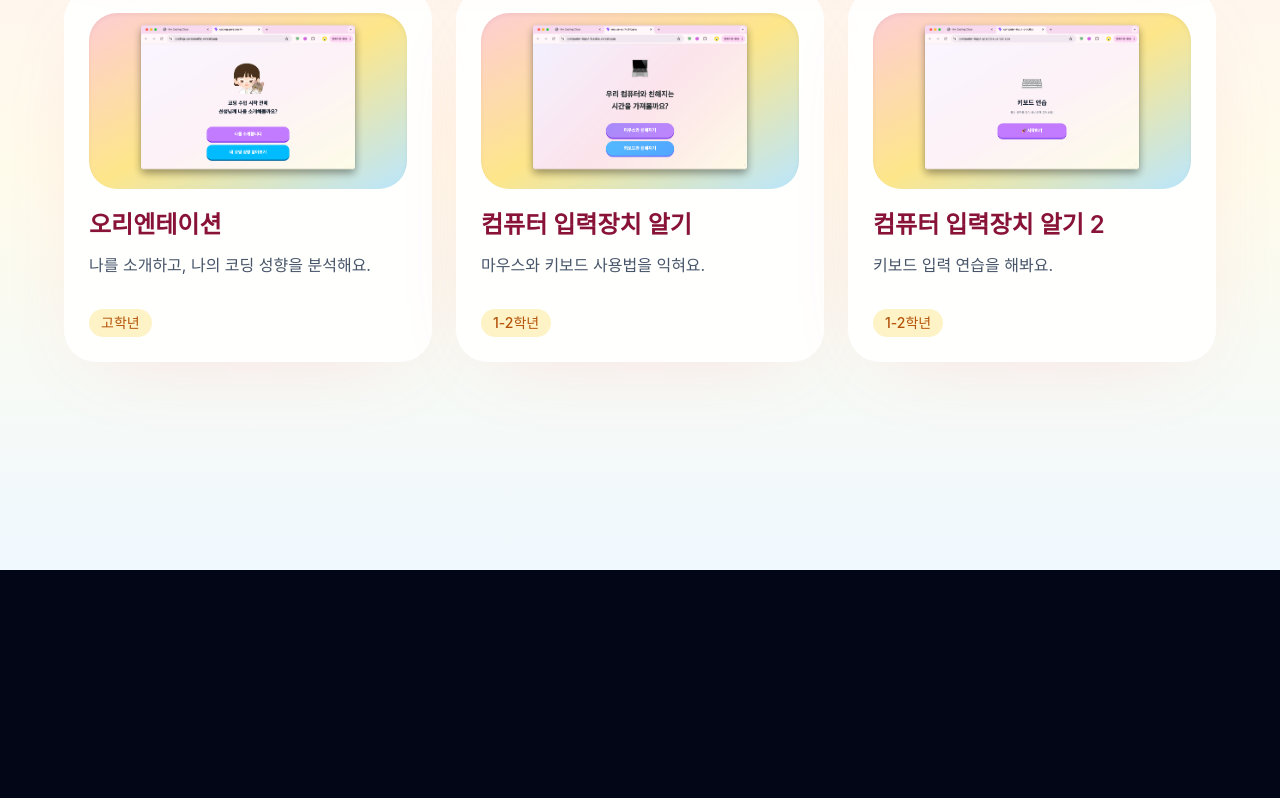
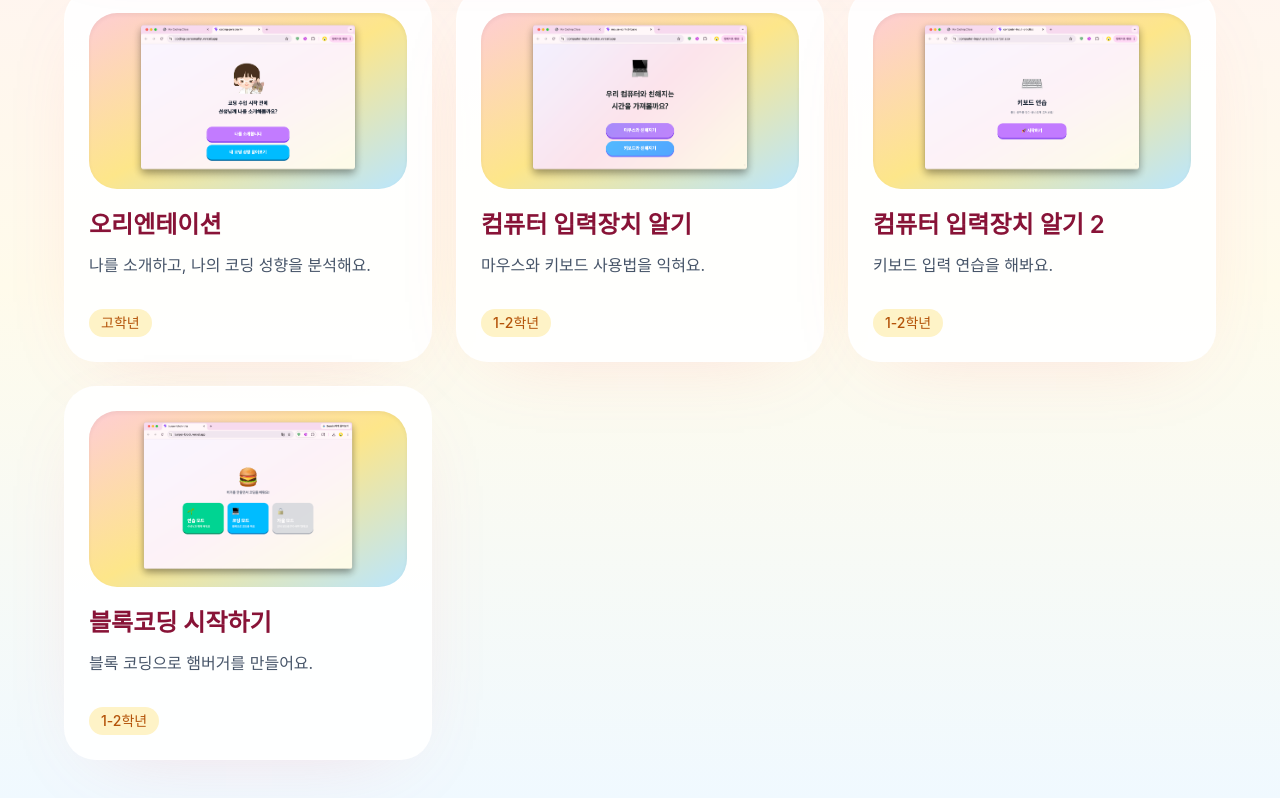
Before and after one commit to ddiae/ddiae-class, a React (Vite) app: page / in a window 1280 px wide. Shown: the part 230-1028 px from the top of the page. Before the commit the page ends 800 px from the top, so only its background shows below. Built offline with nearby package versions, Linux system fonts and the light colour scheme; the HTML template or start-up script is replaced by a standard one.

Commit message:
chore: 컨테츠 업데이트(블록코딩 시작하기)

```diff
--- a/src/config.ts
+++ b/src/config.ts
@@ -27,5 +27,12 @@ export const LINKS: Link[] = [
     href: "https://computer-input-practice.vercel.app/",
     label: "1-2학년",
     thumbnail: "/thumbnails/input-practice.png"
+  },
+  {
+    title: "블록코딩 시작하기",
+    description: "블록 코딩으로 햄버거를 만들어요.",
+    href: "https://burger-block.vercel.app/",
+    label: "1-2학년",
+    thumbnail: "/thumbnails/burger-block.png"
   }
 ];
```
Also changed, not shown: public/thumbnails/burger-block.png (added).
